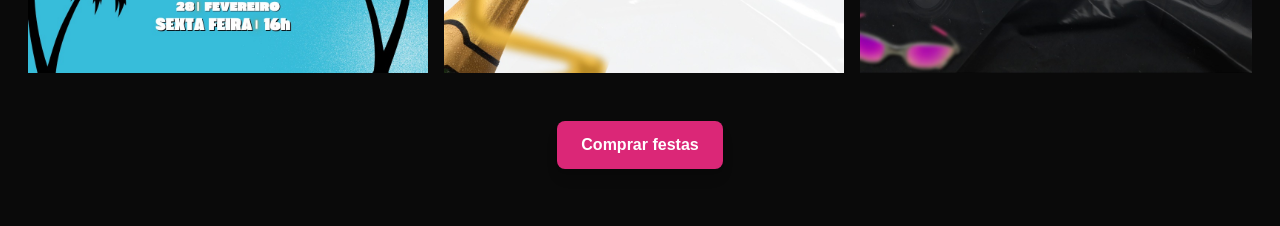
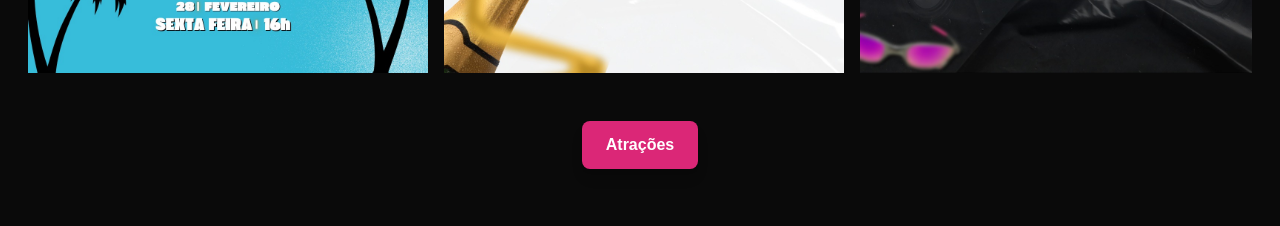
Before and after one commit to lucasFilppe/carna-cosa, a Next.js app: page / in a window 1280 px wide. Shown: the part 5100-5326 px from the top of the page. Built offline with nearby package versions, Linux system fonts and the light colour scheme.

Commit message:
ao clicar no botão de comprar festas o usuário sera direcionado para a plataforma de pagamentos

```diff
--- a/app/components/Festas/index.tsx
+++ b/app/components/Festas/index.tsx
@@ -10,7 +10,6 @@ const images = [
   { src: "/festas/after.jpg", alt: "Imagem 3" },
   { src: "/festas/image-4.png", alt: "Imagem 4" },
   { src: "/festas/image-5.jpeg", alt: "Imagem 5" },
-
 ];
 
 const ImageGallery: FC = () => {
--- a/app/festas/page.tsx
+++ b/app/festas/page.tsx
@@ -20,11 +20,11 @@ const Festas = () => {
           <div className="max-w-4xl mx-auto my-5 text-center">
             <button className="bg-pink-600 text-white font-bold py-3 px-6 rounded-lg shadow-lg hover:bg-pink-700 transition duration-200">
               <a
-                href="https://wa.me/5531999119767"
+                href="https://cheers.com.br/evento/carna-cosa-festas-noturnas-20757"
                 target="_blank"
                 rel="noopener noreferrer"
               >
-                Comprar festas
+                Atrações
               </a>
             </button>
           </div>
```
Also changed, not shown: public/festas/atracao-festas.webp (added).
